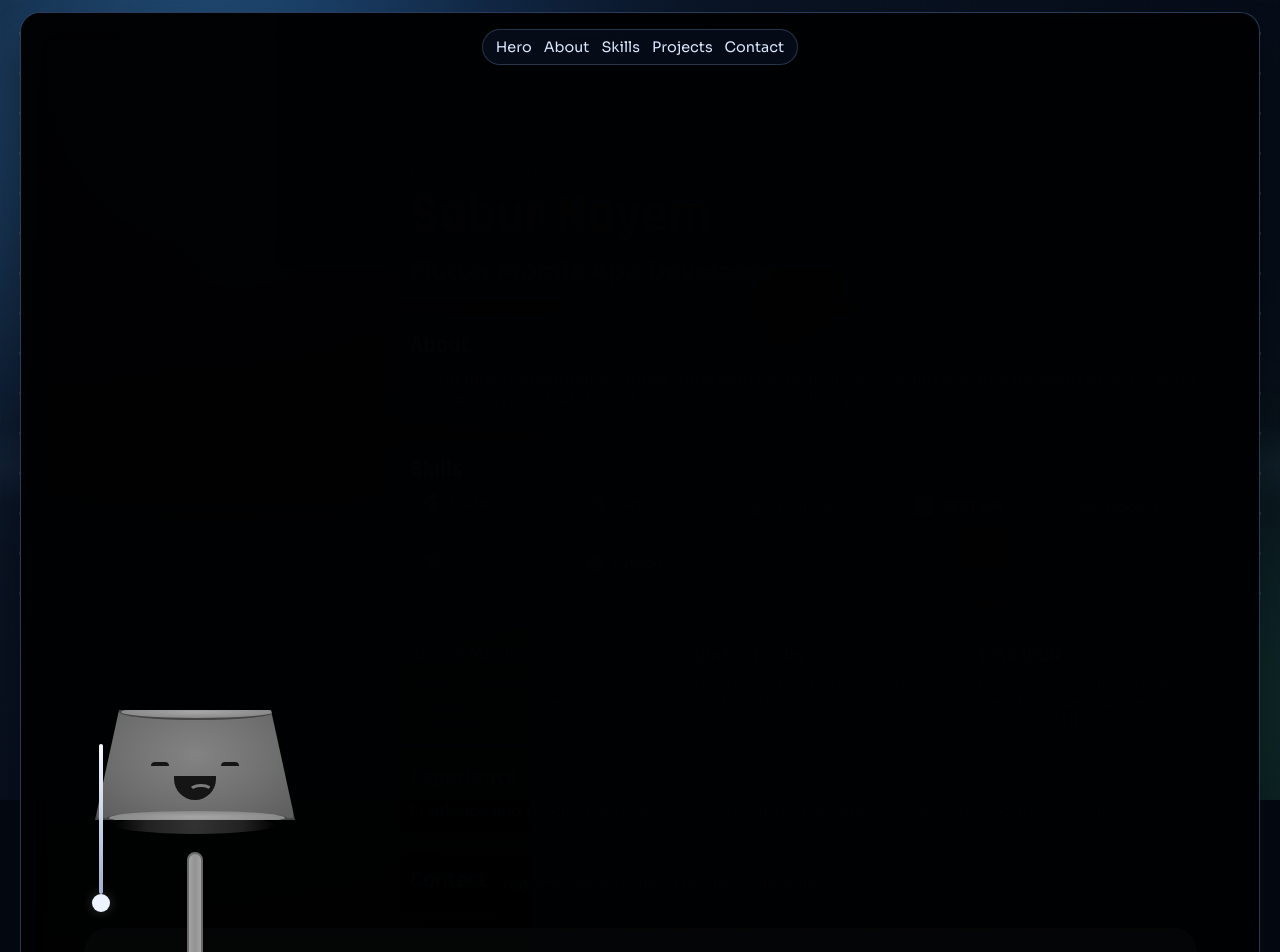
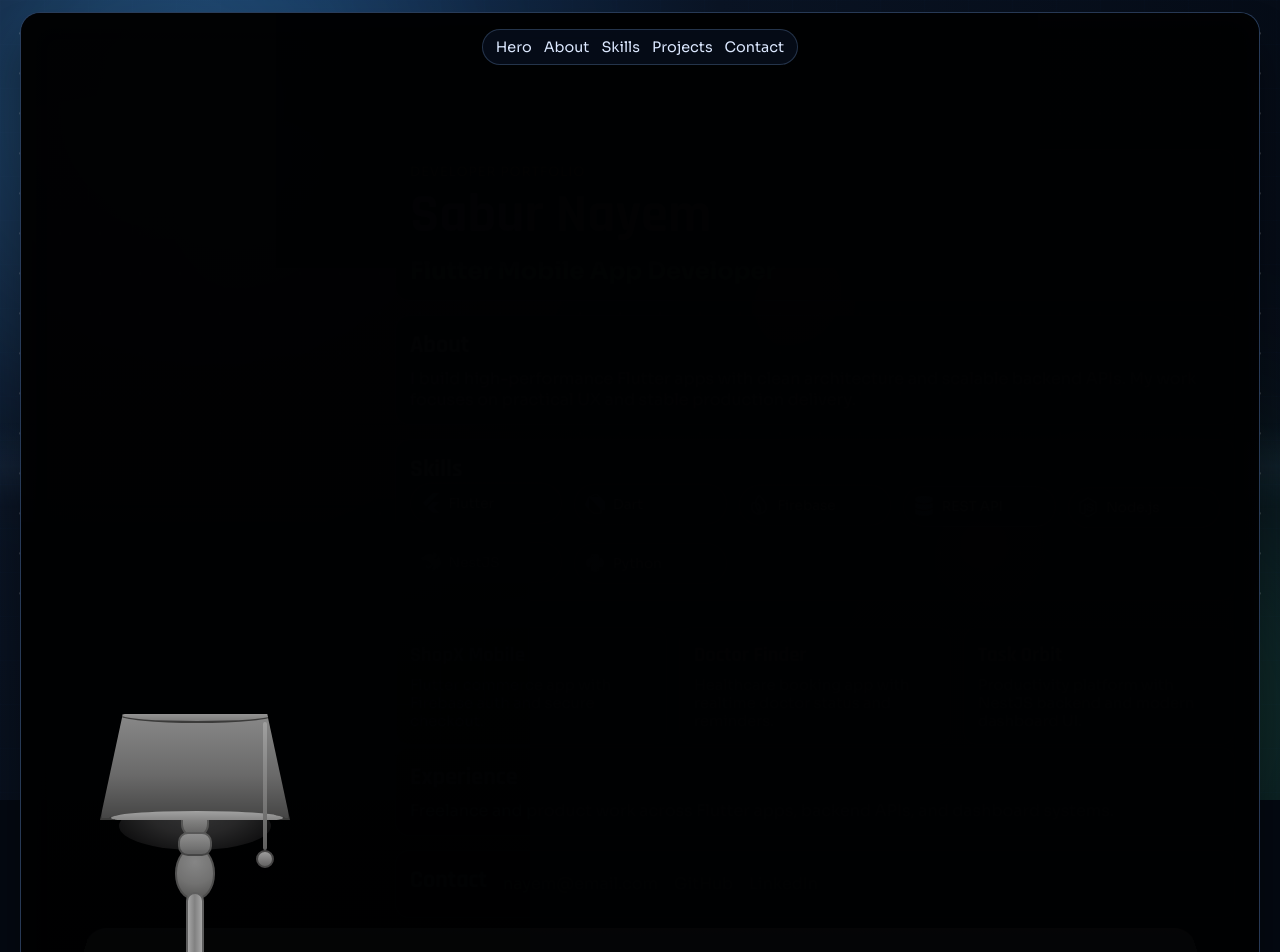
Before and after one commit to SaburNayem/react_portfolio, a React (Vite) app: page / in a window 1280 px wide. Shown: the top 952 px of the page. Built offline with nearby package versions, Linux system fonts and the light colour scheme.

Commit message:
Refine lamp structure and pull rope

```diff
--- a/src/components/LampModel.jsx
+++ b/src/components/LampModel.jsx
@@ -1,18 +1,21 @@
-export default function LampModel({ lampOn }) {
+import RopePull from "./RopePull";
+
+export default function LampModel({ lampOn, toggleLamp, waveToken }) {
   return (
     <div className={`lamp-illustration ${lampOn ? "is-on" : "is-off"}`} aria-hidden="true">
       <div className="lamp-shade">
         <span className="shade-top" />
         <span className="shade-bottom" />
-        <span className="eye eye-left" />
-        <span className="eye eye-right" />
-        <span className="mouth" />
       </div>
+      <div className="lamp-neck" />
+      <div className="lamp-socket" />
+      <div className="lamp-bulb" />
       <div className="lamp-shade-inner" />
       <div className="lamp-glow" />
       <div className="lamp-pole" />
       <div className="lamp-base" />
       <div className="lamp-table-top" />
+      <RopePull toggleLamp={toggleLamp} waveToken={waveToken} />
     </div>
   );
 }
--- a/src/components/RopePull.jsx
+++ b/src/components/RopePull.jsx
@@ -18,6 +18,7 @@ export default function RopePull({ toggleLamp, waveToken }) {
       drag="y"
       dragConstraints={{ top: 0, bottom: 120 }}
       dragElastic={0.28}
+      dragSnapToOrigin
       onDragEnd={toggleLamp}
       whileTap={{ scaleY: 1.2 }}
       aria-label="Pull rope to toggle lamp"
--- a/src/pages/Home.jsx
+++ b/src/pages/Home.jsx
@@ -1,5 +1,4 @@
 import { lazy, Suspense, useState } from "react";
-import RopePull from "../components/RopePull";
 import LightOverlay from "../components/LightOverlay";
 import BackgroundGrid from "../components/BackgroundGrid";
 import Hero from "../sections/Hero";
@@ -55,9 +54,8 @@ export default function Home() {
 
         <div className="lamp-zone">
           <Suspense fallback={null}>
-            <LampModel lampOn={lampOn} />
+            <LampModel lampOn={lampOn} toggleLamp={onToggleLamp} waveToken={waveToken} />
           </Suspense>
-          <RopePull toggleLamp={onToggleLamp} waveToken={waveToken} />
         </div>
 
         <section className={`portfolio-content ${lampOn ? "active" : ""}`}>
--- a/src/styles/lamp.css
+++ b/src/styles/lamp.css
@@ -145,32 +145,32 @@
 .lamp-shade {
   position: absolute;
   left: 50%;
-  top: 6px;
-  width: 200px;
-  height: 110px;
+  top: 10px;
+  width: 190px;
+  height: 106px;
   transform: translateX(-50%);
   clip-path: polygon(12% 0, 88% 0, 100% 100%, 0 100%);
-  background: radial-gradient(ellipse at 50% 40%, #eaf6f2 0%, #cfe3dc 55%, #9fbeb6 100%);
-  border: 2px solid #5a6b67;
-  box-shadow: none;
+  background: linear-gradient(180deg, #efe7d7 0%, #cfb88e 62%, #9d7a48 100%);
+  border: 2px solid #6d5336;
+  box-shadow: 0 8px 18px rgba(0, 0, 0, 0.18);
 }
 
 .lamp-on .lamp-shade {
-  background: radial-gradient(ellipse at 50% 40%, #f9f2d8 0%, #e7d3a5 60%, #b58f5a 100%);
+  background: linear-gradient(180deg, #f6eedc 0%, #dfc28e 58%, #ad7e46 100%);
 }
 
 .lamp-off .lamp-shade {
-  background: radial-gradient(ellipse at 50% 40%, #b9c3c0 0%, #9aa8a3 55%, #7e8b87 100%);
+  background: linear-gradient(180deg, #cbc7be 0%, #a59a89 58%, #726454 100%);
 }
 
 .shade-top,
 .shade-bottom {
   position: absolute;
-  left: 22px;
-  width: 156px;
-  height: 16px;
-  background: radial-gradient(ellipse at 50% 50%, #eef8f5 0%, #b6d0c8 70%, #9fbeb6 100%);
-  border: 2px solid #5a6b67;
+  left: 18px;
+  width: 154px;
+  height: 15px;
+  background: linear-gradient(180deg, #f5eee1 0%, #cfb489 100%);
+  border: 2px solid #6d5336;
   border-radius: 50%;
 }
 
@@ -179,24 +179,73 @@
 }
 
 .shade-bottom {
-  left: 10px;
-  width: 180px;
+  left: 7px;
+  width: 176px;
   height: 14px;
   bottom: -7px;
   border-top: none;
 }
 
+.lamp-neck {
+  position: absolute;
+  left: 50%;
+  top: 112px;
+  width: 28px;
+  height: 22px;
+  transform: translateX(-50%);
+  border-radius: 0 0 14px 14px;
+  background: linear-gradient(180deg, #d6c39f 0%, #8f7044 100%);
+  border: 2px solid #6d5336;
+  border-top: none;
+  z-index: 4;
+}
+
+.lamp-socket {
+  position: absolute;
+  left: 50%;
+  top: 128px;
+  width: 34px;
+  height: 24px;
+  transform: translateX(-50%);
+  border-radius: 10px;
+  background: linear-gradient(180deg, #d8d8d8 0%, #8f8f8f 100%);
+  border: 2px solid #666;
+  z-index: 3;
+}
+
+.lamp-bulb {
+  position: absolute;
+  left: 50%;
+  top: 142px;
+  width: 40px;
+  height: 54px;
+  transform: translateX(-50%);
+  border-radius: 50% 50% 48% 48%;
+  background: radial-gradient(circle at 50% 28%, rgba(255, 253, 241, 0.95) 0%, rgba(246, 220, 164, 0.92) 54%, rgba(217, 172, 92, 0.82) 100%);
+  border: 2px solid rgba(166, 132, 73, 0.85);
+  box-shadow: 0 0 0 rgba(255, 210, 133, 0);
+  opacity: 0.82;
+  z-index: 2;
+  transition: box-shadow 0.45s ease, opacity 0.45s ease, transform 0.45s ease;
+}
+
+.lamp-on .lamp-bulb {
+  opacity: 1;
+  box-shadow: 0 0 24px rgba(255, 214, 145, 0.62);
+}
+
 .lamp-shade-inner {
   position: absolute;
   left: 50%;
-  top: 112px;
-  width: 160px;
-  height: 18px;
+  top: 98px;
+  width: 152px;
+  height: 48px;
   border-radius: 50%;
   transform: translateX(-50%);
-  background: radial-gradient(circle, rgba(255, 225, 153, 0.95) 0%, rgba(255, 225, 153, 0.62) 60%, rgba(255, 225, 153, 0) 100%);
-  opacity: 0;
+  background: radial-gradient(ellipse at 50% 12%, rgba(255, 239, 196, 0.95) 0%, rgba(233, 191, 114, 0.84) 45%, rgba(99, 71, 32, 0.18) 100%);
+  opacity: 0.32;
   transition: opacity 0.45s ease;
+  z-index: 1;
 }
 
 .lamp-on .lamp-shade-inner {
@@ -207,100 +256,51 @@
   opacity: 0.35;
 }
 
-.eye {
-  position: absolute;
-  top: 50px;
-  width: 18px;
-  height: 8px;
-  border-top: 4px solid #1b1f27;
-  border-radius: 999px;
-}
-
-.eye-left {
-  left: 54px;
-}
-
-.eye-right {
-  right: 54px;
-}
-
-.mouth {
-  position: absolute;
-  left: 50%;
-  top: 64px;
-  width: 42px;
-  height: 24px;
-  border-radius: 0 0 30px 30px;
-  transform: translateX(-50%);
-  background: #1b1f27;
-  border: 4px solid #1b1f27;
-  border-top: none;
-  overflow: hidden;
-}
-
-.mouth::before,
-.mouth::after {
-  content: none;
-}
-
-.mouth::after {
-  content: "";
-  position: absolute;
-  left: 10px;
-  top: 8px;
-  width: 20px;
-  height: 10px;
-  border: 3px solid #f2a6a6;
-  border-color: #f2a6a6 transparent transparent transparent;
-  background: transparent;
-  border-radius: 50%;
-}
-
 .lamp-glow {
   position: absolute;
   left: 50%;
-  top: 128px;
-  width: 240px;
-  height: 170px;
-  border-radius: 50% 50% 55% 55%;
+  top: 166px;
+  width: 184px;
+  height: 112px;
+  border-radius: 50% 50% 58% 58%;
   transform: translateX(-50%);
   background: radial-gradient(
     ellipse at 50% 0%,
-    rgba(255, 210, 130, 0.6) 0%,
-    rgba(255, 180, 90, 0.28) 50%,
-    rgba(255, 180, 90, 0) 100%
+    rgba(255, 226, 164, 0.7) 0%,
+    rgba(255, 191, 98, 0.34) 48%,
+    rgba(255, 191, 98, 0) 100%
   );
   opacity: 0;
-  filter: blur(1px);
+  filter: blur(6px);
   transition: opacity 0.5s ease;
 }
 
 .lamp-on .lamp-glow {
-  opacity: 1;
+  opacity: 0.92;
 }
 
 .lamp-pole {
   position: absolute;
   left: 50%;
-  top: 148px;
-  width: 16px;
-  height: 132px;
+  top: 188px;
+  width: 18px;
+  height: 96px;
   border-radius: 12px;
   transform: translateX(-50%);
-  background: linear-gradient(90deg, #f1f1f1 0%, #d7d7d7 50%, #f1f1f1 100%);
-  border: 2px solid #9a9a9a;
+  background: linear-gradient(90deg, #f3f3f3 0%, #bebebe 48%, #f4f4f4 100%);
+  border: 2px solid #8a8a8a;
 }
 
 .lamp-base {
   position: absolute;
   left: 50%;
   bottom: 42px;
-  width: 150px;
-  height: 24px;
+  width: 144px;
+  height: 22px;
   border-radius: 999px;
   transform: translateX(-50%);
-  background: linear-gradient(180deg, #f1f1f1 0%, #cfcfcf 100%);
-  border: 2px solid #9a9a9a;
+  background: linear-gradient(180deg, #ededed 0%, #bcbcbc 100%);
+  border: 2px solid #8a8a8a;
   box-shadow: none;
 }
 
@@ -331,14 +331,14 @@
 
 .rope-wrap {
   position: absolute;
-  top: 40px;
+  top: 18px;
   left: 50%;
-  z-index: 0;
+  z-index: 5;
   border: 0;
   background: transparent;
   padding: 0;
   transform-origin: top center;
-  transform: translateX(-96px);
+  transform: translateX(68px);
   cursor: grab;
 }
 
@@ -347,10 +347,13 @@
 }
 
 .lamp-shade-inner,
-.lamp-glow {
+.lamp-glow,
+.lamp-socket,
+.lamp-neck {
   z-index: 3;
 }
 
+.lamp-bulb,
 .lamp-pole,
 .lamp-base,
 .lamp-table-top {
@@ -360,9 +363,9 @@
 .rope {
   display: block;
   width: 4px;
-  height: 150px;
+  height: 128px;
   border-radius: 999px;
-  background: linear-gradient(180deg, #f6f8ff 0%, #9db0cf 100%);
+  background: linear-gradient(180deg, #f0ead8 0%, #a48a61 100%);
   transform-origin: top center;
 }
 
@@ -372,8 +375,9 @@
   width: 18px;
   height: 18px;
   border-radius: 50%;
-  background: #eef4ff;
-  box-shadow: 0 0 12px rgba(255, 255, 255, 0.2);
+  background: linear-gradient(180deg, #efe5cc 0%, #aa9064 100%);
+  border: 2px solid #7a6441;
+  box-shadow: 0 8px 14px rgba(0, 0, 0, 0.18);
 }
 
 .rope-wrap.waving {
@@ -444,7 +448,7 @@
   }
 
   .rope-wrap {
-    transform: translateX(-86px);
+    transform: translateX(62px);
   }
 
   .beam-cut {
@@ -466,7 +470,7 @@
   }
 
   .rope-wrap {
-    transform: translateX(-76px);
+    transform: translateX(58px);
   }
 
   .desk {
@@ -483,8 +487,8 @@
   }
 
   .rope-wrap {
-    top: 36px;
-    transform: translateX(-66px);
+    top: 20px;
+    transform: translateX(50px);
   }
 
   .beam-cut {
```
